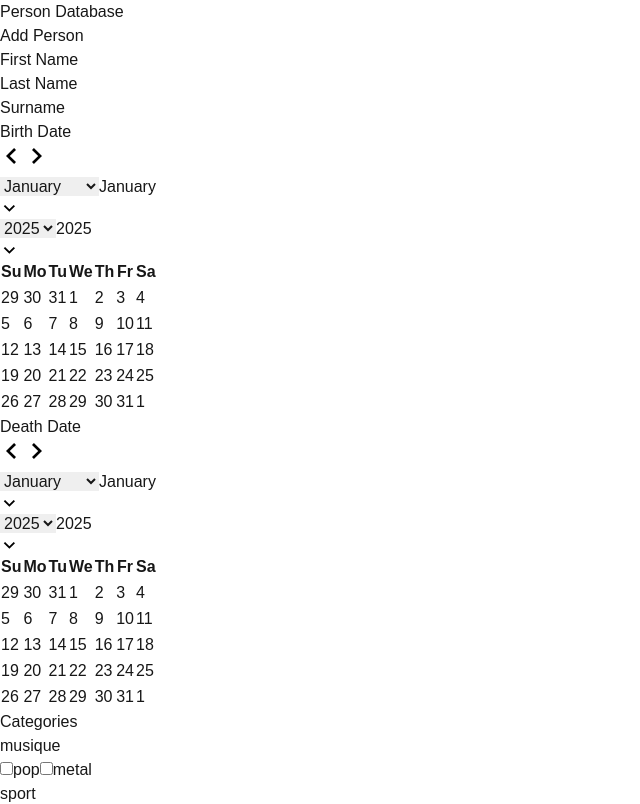
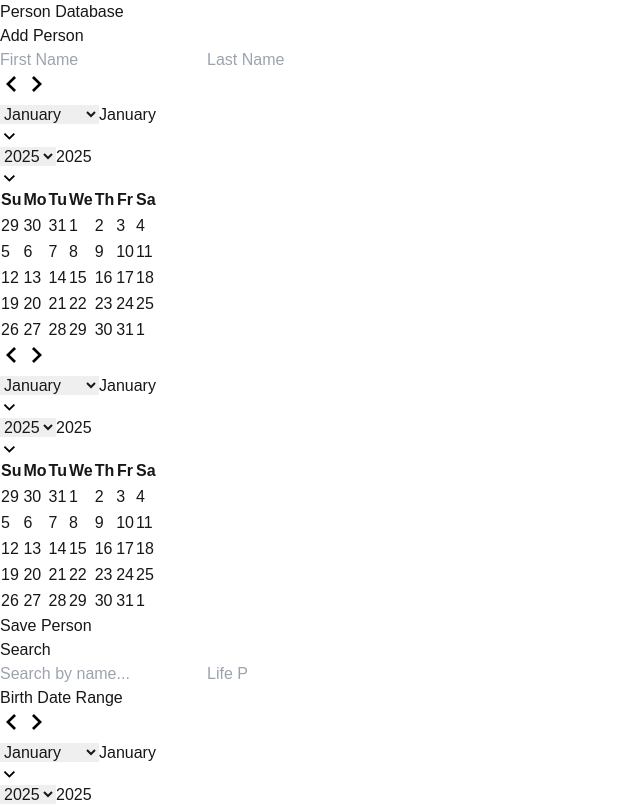
Before and after one commit to jbfullstack/jadelis, a Next.js app: page /person in a window 1280 px wide. Shown: the top 804 px of the page, without its empty margins (0-640 px from the left). Built offline with nearby package versions, Linux system fonts and the light colour scheme.

Commit message:
feat: check before save

```diff
--- a/src/components/PersonForm.tsx
+++ b/src/components/PersonForm.tsx
@@ -20,13 +20,16 @@ export const PersonForm = () => {
     selectedCategories: [],
   });
 
+  const [matches, setMatches] = useState<any[]>([]);
+  const [isChecking, setIsChecking] = useState(false);
+  const [isSaving, setIsSaving] = useState(false);
+
   const categories: Category[] = [
     { id: 1, name: "pop", superCategory: "musique" },
     { id: 2, name: "metal", superCategory: "musique" },
     { id: 3, name: "mma", superCategory: "sport" },
   ];
 
-  // Group categories by `superCategory`
   const categoriesData = categories.reduce((acc, cat) => {
     const key = cat.superCategory ?? "Other";
     if (!acc[key]) acc[key] = [];
@@ -36,18 +39,59 @@ export const PersonForm = () => {
 
   async function handleSubmit(e: FormEvent) {
     e.preventDefault();
+    setIsChecking(true);
 
     try {
       const response = await fetch("/api/person", {
         method: "POST",
         headers: { "Content-Type": "application/json" },
-        body: JSON.stringify(formData),
+        body: JSON.stringify({ ...formData, confirm: false }),
+      });
+
+      const data = await response.json();
+
+      if (data.matches?.length > 0) {
+        setMatches(data.matches);
+      } else if (response.ok) {
+        alert("Person saved successfully!");
+        resetForm();
+      } else {
+        alert(`Failed to save person: ${data.error}`);
+      }
+    } catch (error) {
+      console.error("Error:", error);
+      alert("An unexpected error occurred");
+    } finally {
+      setIsChecking(false);
+    }
+  }
+
+  async function handleConfirmSave() {
+    setIsSaving(true);
+
+    try {
+      const response = await fetch("/api/person", {
+        method: "POST",
+        headers: { "Content-Type": "application/json" },
+        body: JSON.stringify({ ...formData, confirm: true }),
       });
 
       if (response.ok) {
+        alert("Person saved successfully!");
+        resetForm();
+      } else {
         const data = await response.json();
-        console.log("Person saved:", data);
-        alert("Person saved successfully!");
+        alert(`Failed to save person: ${data.error}`);
+      }
+    } catch (error) {
+      console.error("Error forcing save:", error);
+      alert("An unexpected error occurred");
+    } finally {
+      setIsSaving(false);
+    }
+  }
+
+  function resetForm() {
     setFormData({
       firstName: "",
       lastName: "",
@@ -56,135 +100,74 @@ export const PersonForm = () => {
       deathDate: undefined,
       selectedCategories: [],
     });
-      } else {
-        const error = await response.json();
-        console.error("Error saving person:", error);
-        alert(`Failed to save person: ${error.error}`);
-      }
-    } catch (error) {
-      console.error("Error:", error);
-      alert("An unexpected error occurred");
-    }
+    setMatches([]);
   }
 
   return (
-    <form onSubmit={handleSubmit} className="space-y-6 mx-auto max-w-4xl px-4">
+    <div className="space-y-6 mx-auto max-w-4xl px-4 text-white">
+      <form onSubmit={handleSubmit}>
         <div className="grid grid-cols-2 gap-4">
-        <div>
-          <label className="block mb-2 text-[#fad6a5]">First Name</label>
           <input
             type="text"
+            placeholder="First Name"
             value={formData.firstName}
             onChange={(e) =>
               setFormData({ ...formData, firstName: e.target.value })
             }
-            className="w-full p-2 bg-transparent border border-[#fad6a5] rounded text-white"
-            required
+            className="w-full p-2 border rounded bg-gray-800 border-gray-600"
           />
-        </div>
-        <div>
-          <label className="block mb-2 text-[#fad6a5]">Last Name</label>
           <input
             type="text"
+            placeholder="Last Name"
             value={formData.lastName}
             onChange={(e) =>
               setFormData({ ...formData, lastName: e.target.value })
             }
-            className="w-full p-2 bg-transparent border border-[#fad6a5] rounded text-white"
-            required
+            className="w-full p-2 border rounded bg-gray-800 border-gray-600"
           />
         </div>
-      </div>
-
-      <div>
-        <label className="block mb-2 text-[#fad6a5]">Surname</label>
-        <input
-          type="text"
-          value={formData.surname}
-          onChange={(e) =>
-            setFormData({ ...formData, surname: e.target.value })
-          }
-          className="w-full p-2 bg-transparent border border-[#fad6a5] rounded text-white"
-        />
-      </div>
-
-      <div className="grid grid-cols-3 gap-4">
-        <div className="col-span-1">
-          <label className="block mb-2 text-[#fad6a5]">Birth Date</label>
-          <div className="border border-[#fad6a5] rounded p-1">
+        <div className="grid grid-cols-2 gap-4">
           <Calendar
             mode="single"
             selected={formData.birthDate}
             onSelect={(date) => setFormData({ ...formData, birthDate: date })}
-              initialFocus
+            className="border border-gray-600 rounded"
           />
-          </div>
-          {formData.birthDate && (
-            <p className="mt-2 text-sm text-[#fad6a5]">
-              Selected Date: {formData.birthDate.toLocaleDateString()}
-            </p>
-          )}
-        </div>
-
-        <div className="col-span-1">
-          <label className="block mb-2 text-[#fad6a5]">Death Date</label>
-          <div className="border border-[#fad6a5] rounded p-1">
           <Calendar
             mode="single"
             selected={formData.deathDate}
             onSelect={(date) => setFormData({ ...formData, deathDate: date })}
-              disabled={!formData.birthDate}
-              fromDate={formData.birthDate ?? undefined}
+            className="border border-gray-600 rounded"
           />
         </div>
-          {formData.deathDate && (
-            <p className="mt-2 text-sm text-[#fad6a5]">
-              Selected Date: {formData.deathDate.toLocaleDateString()}
-            </p>
+        <button
+          type="submit"
+          className="w-full p-3 bg-blue-600 rounded hover:bg-blue-700"
+          disabled={isChecking}
+        >
+          {isChecking ? "Checking..." : "Save Person"}
+        </button>
+      </form>
+
+      {matches.length > 0 && (
+        <div className="mt-6">
+          <h3 className="text-lg font-bold">Potential Matches</h3>
+          <ul className="mt-4 space-y-2">
+            {matches.map((person) => (
+              <li key={person.id} className="p-2 border rounded bg-gray-800">
+                {person.first_name} {person.last_name} - {person.birth_date}
+              </li>
+            ))}
+          </ul>
+          <button
+            onClick={handleConfirmSave}
+            className="mt-4 p-2 bg-red-600 rounded hover:bg-red-700"
+            disabled={isSaving}
+          >
+            {isSaving ? "Saving..." : "Save Anyway"}
+          </button>
+        </div>
       )}
     </div>
-
-        <div className="col-span-1">
-          <label className="block mb-2 text-[#fad6a5]">Categories</label>
-          <div className="border border-[#fad6a5] rounded p-4 max-h-[300px] overflow-y-auto">
-            {Object.entries(categoriesData).map(([superCat, cats]) => (
-              <div key={superCat} className="mb-4">
-                <h3 className="text-[#fad6a5] font-medium mb-2">{superCat}</h3>
-                <div className="space-y-2 ml-4">
-                  {cats.map((cat) => (
-                    <label key={cat.id} className="flex items-center space-x-2">
-                      <input
-                        type="checkbox"
-                        checked={formData.selectedCategories.includes(cat.id)}
-                        onChange={(e) => {
-                          const newCategories = e.target.checked
-                            ? [...formData.selectedCategories, cat.id]
-                            : formData.selectedCategories.filter(
-                                (id) => id !== cat.id
-                              );
-                          setFormData({
-                            ...formData,
-                            selectedCategories: newCategories,
-                          });
-                        }}
-                        className="form-checkbox h-4 w-4 text-blue-600 border-[#fad6a5]"
-                      />
-                      <span className="text-white">{cat.name}</span>
-                    </label>
-                  ))}
-                </div>
-              </div>
-            ))}
-          </div>
-        </div>
-      </div>
-
-      <button
-        type="submit"
-        className="w-full p-3 bg-blue-600 text-white rounded hover:bg-blue-700 transition-colors"
-      >
-        Save Person
-      </button>
-    </form>
   );
 };
```
Also changed, not shown: src/app/api/person/route.tsx (+50 -14 lines). Lines whose indentation alone changed are shown as unchanged.
